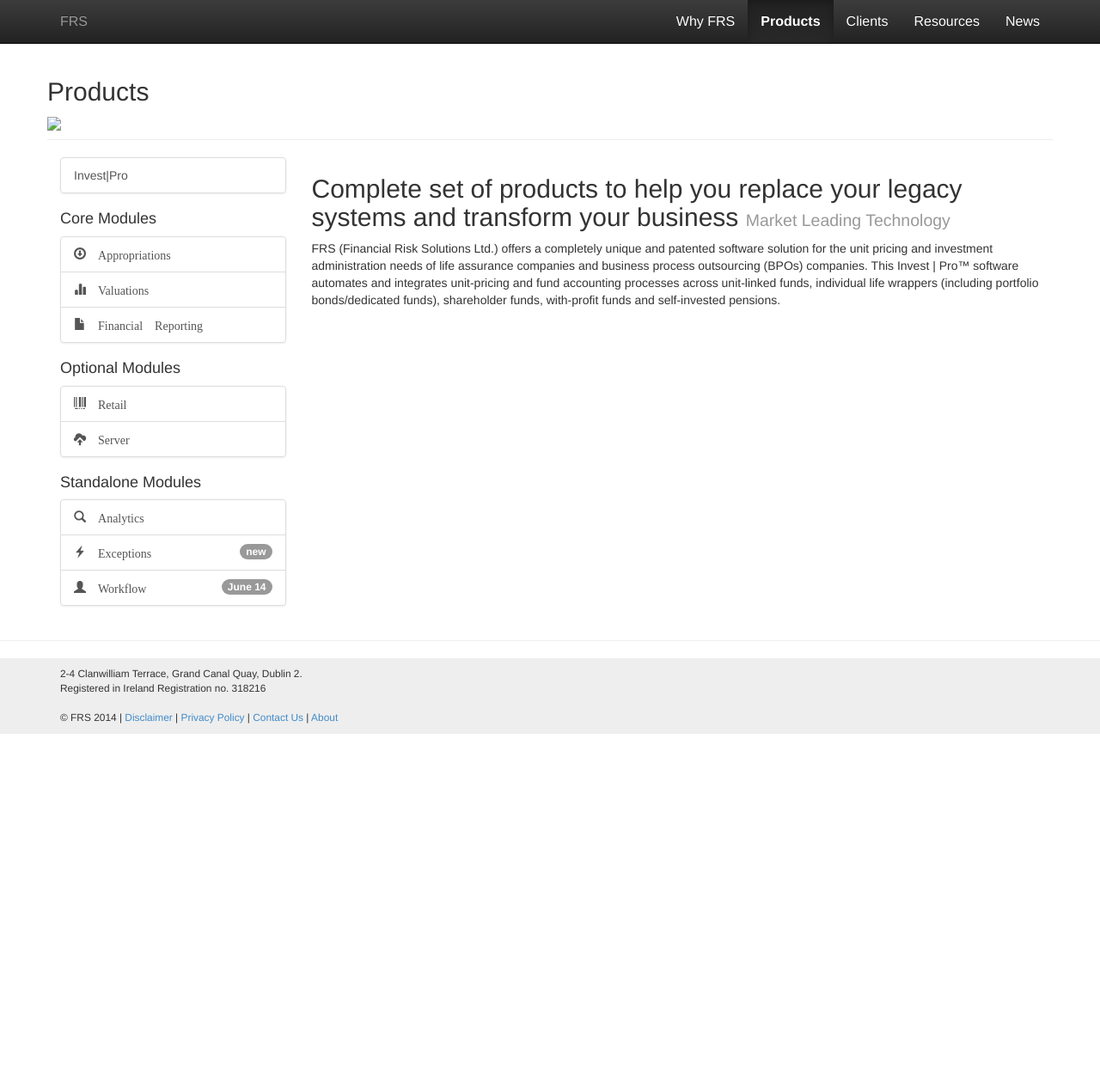
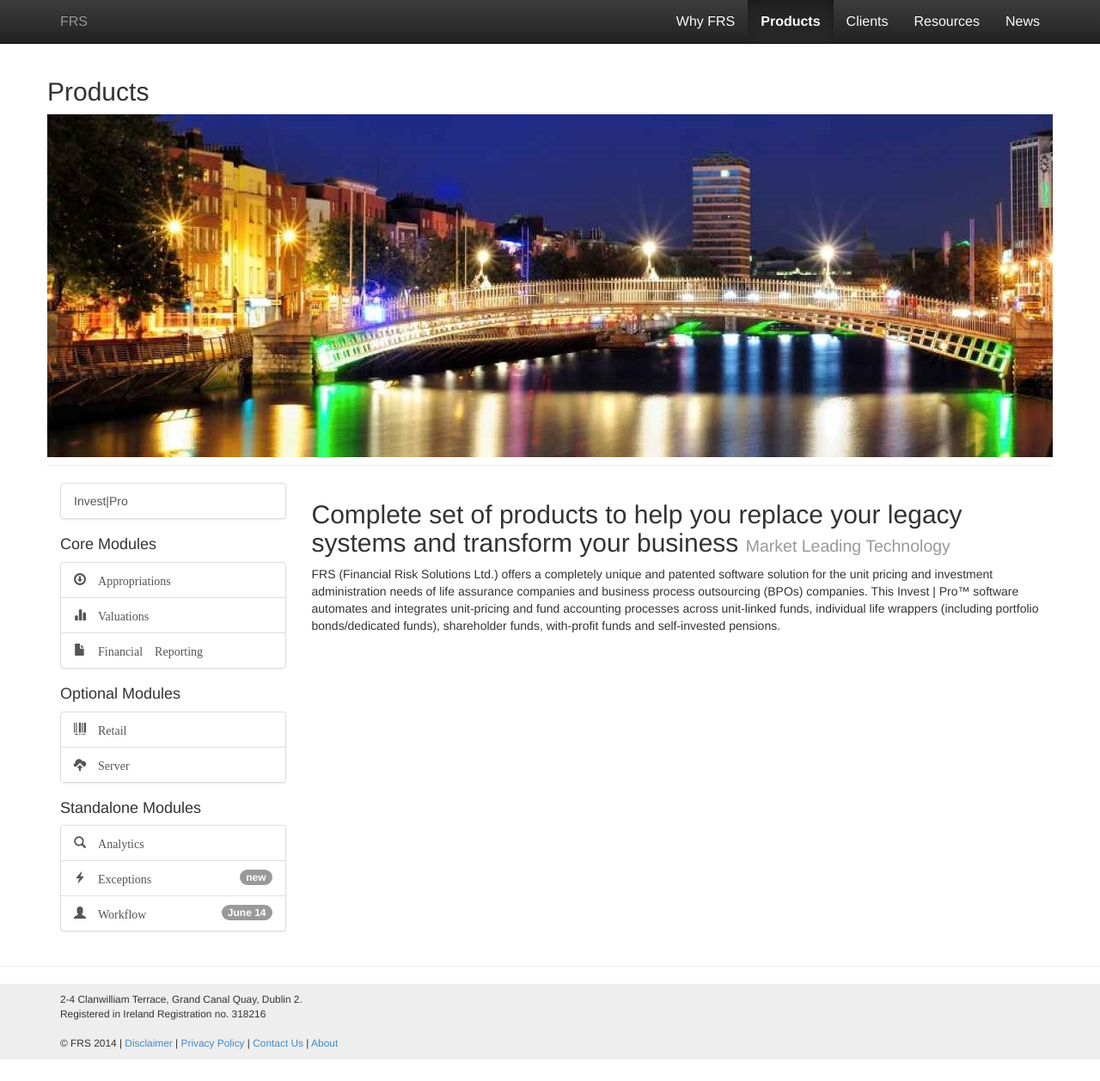
Before and after one commit to frsltd/frs, a Jekyll site: the page built from products.html, in a window 1280 px wide and 1258 px high. Shown: the whole window at 86% size. Built offline with Jekyll 4.4.1, drawn with Linux system fonts in a browser that asks for light colours; nearby versions of some CDN libraries; Markdown is read by kramdown in place of the engine named in the settings.

Commit message:
Fixing image link product page

```diff
--- a/_layouts/product.html
+++ b/_layouts/product.html
@@ -4,7 +4,7 @@
 	<div class="row">
 		<div class="page-header">
 			<h2>Products</h2>
-			{{ page.bannerimage}}
+			<img src="{{ site.baseurl }}/images/{{ page.bannerimage }}"/>
 		</div>
 
 		<div class="col-md-3">
--- a/products.html
+++ b/products.html
@@ -1,7 +1,7 @@
 ---
 layout: product
 title: Products
-bannerimage: <img src="{{ site.baseurl }}/images/bridge3_1170x400.jpg"/>
+bannerimage: bridge3_1170x400.jpg
 headline1: Complete set of products to help you replace your legacy systems and transform your business
 headline2: Market Leading Technology
 intro: FRS (Financial Risk Solutions Ltd.) offers a completely unique and patented software solution for the unit pricing and investment administration needs of life assurance companies and business process outsourcing (BPOs) companies. This Invest | Pro™ software automates and integrates unit-pricing and fund accounting processes across unit-linked funds, individual life wrappers (including portfolio bonds/dedicated funds), shareholder funds, with-profit funds and self-invested pensions.
```
